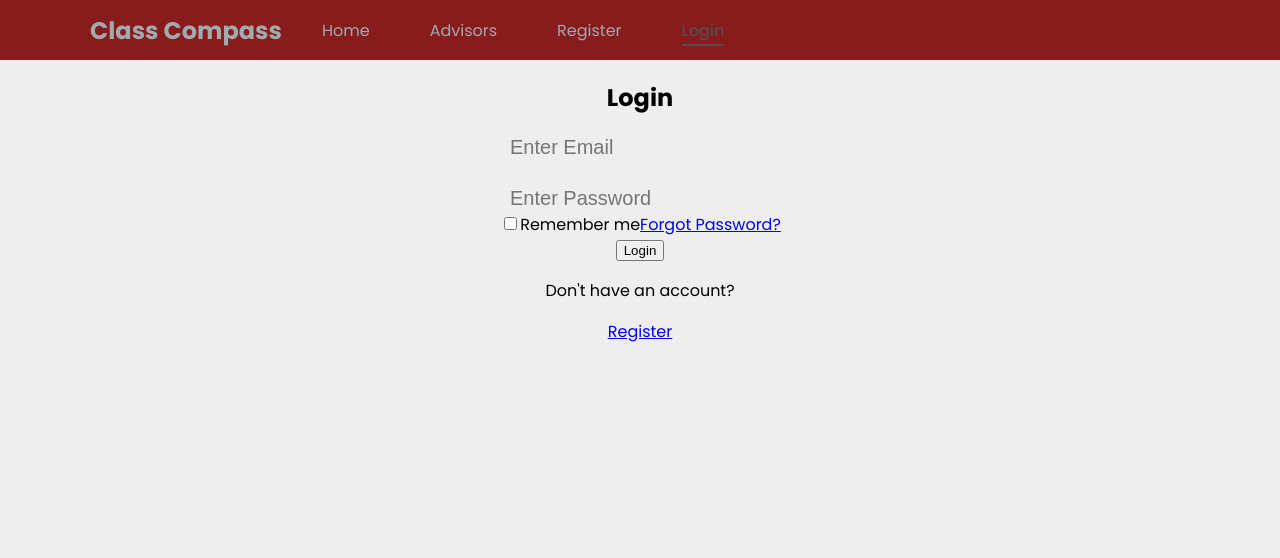
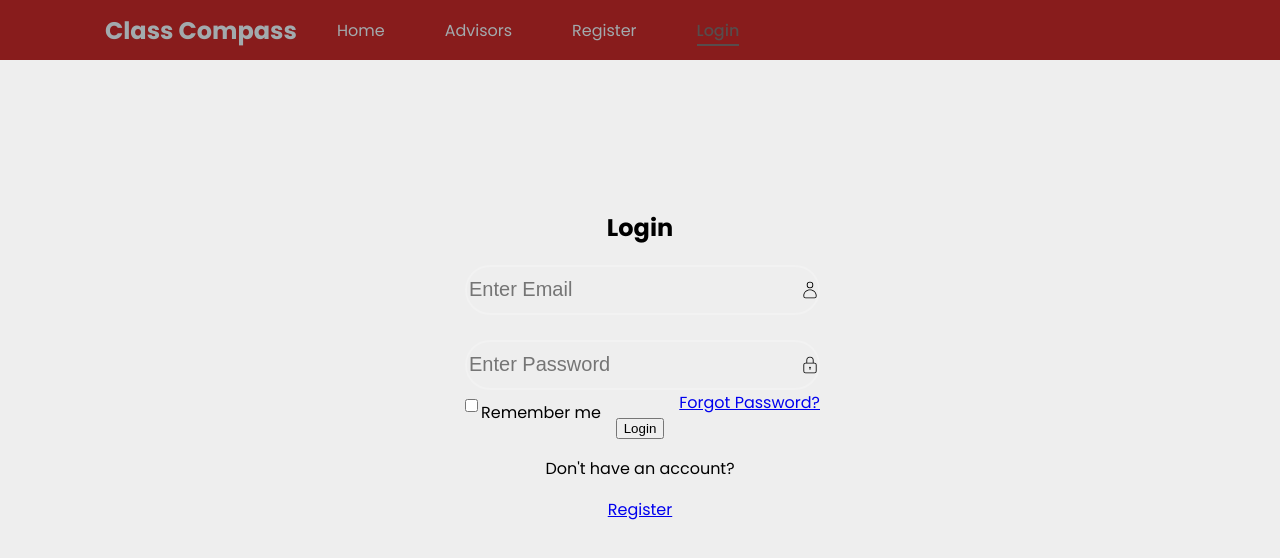
Before and after one commit to Ryu-From-Streets/classcompass, a React (Create React App) app in the folder frontend/: page /login in a window 1280 px wide. Shown: the top 558 px of the page. Built offline with nearby package versions, Linux system fonts and the light colour scheme.

Commit message:
login is making progress!

```diff
--- a/frontend/src/Pages/LoginPage.js
+++ b/frontend/src/Pages/LoginPage.js
@@ -1,6 +1,6 @@
 import React, {useState} from "react"
-import { useHistory } from "react-router-dom";
-
+import { CiUser, CiLock } from "react-icons/ci";
+import "./login.css"
 
 const LoginPage = ({isShowLogin}) => {
     const [email, setEmail] = useState("");
@@ -9,8 +9,7 @@ const LoginPage = ({isShowLogin}) => {
 
     };
     return (
-      <div className="LoginPage">
-        <div className="form-box solid">
+      <div className="login-page">
         <h2>Login</h2>
         <form onSubmit={handleLogin}>
           <div className="input-box">
@@ -21,7 +20,8 @@ const LoginPage = ({isShowLogin}) => {
               onChange={(e) => setEmail(e.target.value)}
               required
             />
-            </div>{" "}
+            <CiUser className="icon" />
+          </div>
           <br></br>
           <div className="input-box">
             <input
@@ -31,6 +31,7 @@ const LoginPage = ({isShowLogin}) => {
               onChange={(e) => setPassword(e.target.value)}
               required
             />
+            <CiLock className="icon" />
           </div>
           <div className="forgot">
             <label>
@@ -45,7 +46,6 @@ const LoginPage = ({isShowLogin}) => {
           </div>
         </form>
       </div>
-      </div>
     );
 }
 
--- /dev/null
+++ b/frontend/src/Pages/login.css
@@ -0,0 +1,44 @@
+.login-page{
+    margin: 100px auto;
+    width: 420px;
+    padding: 30px;
+
+}
+.login-page h1 {
+    font-size: 36px;
+    text-align: center;
+}
+
+.login-page .input-box {
+    position: relative;
+    width: 100%;
+    height: 50px;
+    margin: 30 px 0;
+    display: flex;
+}
+
+.input-box input {
+    width: 100%;
+    height: 100%;
+    background: transparent;
+    border: none;
+    outline: none;
+    border: 2px solid rgba(255, 255, 255, 0.2);
+    border-radius: 40px;
+    padding-right: 30px;
+}
+
+.input-box .icon {
+    position: absolute;
+    right: 0;
+    /* Adjusted to align with the end of input box */
+    top: 50%;
+    transform: translateY(-50%);
+    font-size: 20px;
+}
+
+.login-page .forgot{
+    display: flex;
+    justify-content: space-between;
+
+}
--- a/frontend/src/index.css
+++ b/frontend/src/index.css
@@ -11,3 +11,7 @@ code {
   font-family: source-code-pro, Menlo, Monaco, Consolas, 'Courier New',
     monospace;
 }
+
+*{
+  box-sizing: border-box;
+}
```
Lines whose indentation alone changed are shown as unchanged.
